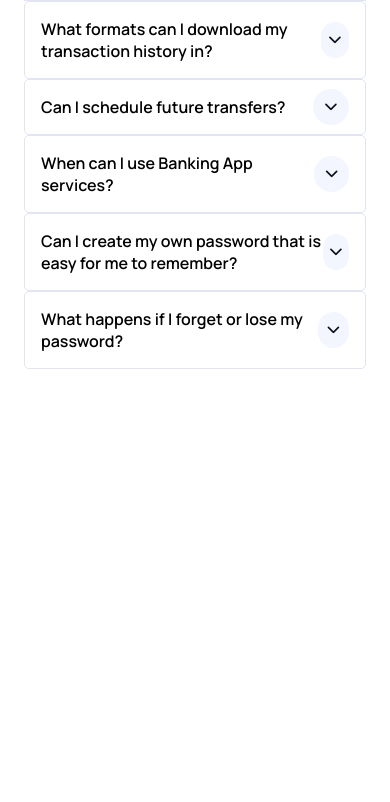
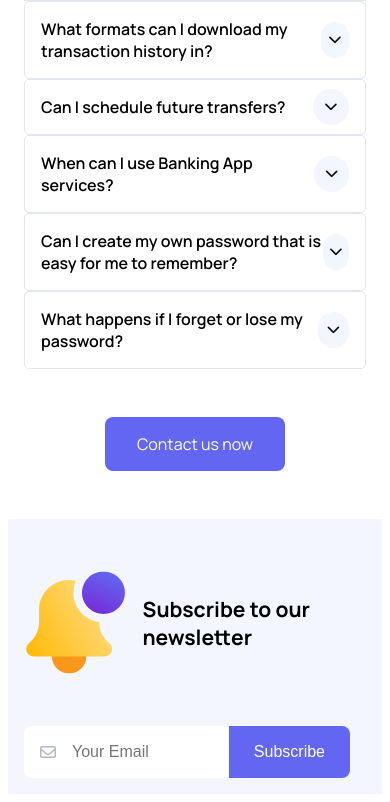
Before and after one commit to Abdifatah-7/Inl-mningUppgift-1, a plain HTML site: page index-light.html in a window 390 px wide. Shown: the part 3500-4302 px from the top of the page. Before the commit the page ends 3877 px from the top, so only its background shows below. Drawn offline with Linux system fonts and the light colour scheme.

Commit message:
subscribes sidan är klart och responsive

```diff
--- a/index-light.html
+++ b/index-light.html
@@ -546,23 +546,43 @@
         <a id="message-contact" href="#">Contack us <i class="fa-solid fa-arrow-right"></i></a>
       </div>
 
+      <div class="contact-us">
+        <a class="btn-primary contact-us-now" href="#">Contact us now</a>
+      </div>
+
 
 
     </div>
 
+    </div>
+  </main>
+
+
+  <!-- Subscribe sida  -->
+
+  <main id="subscribe">
+    <div class="container">
 
 
 
+        <div class="title-wrapper">
+          <img src="./images/notification-bell.svg" alt="notification">
+          <h4 class="headline-1">Subscribe to our newsletter to stay <br> informed about latest updates</h4>
 
+          <h4 class="headline-2">Subscribe to our <br>
+            newsletter </h4>
+        </div>
 
-
-
-
-
-
+        <div class="input-group">
+          <i class="fa-regular fa-envelope email-icon"></i>
+        <input class="mail-input" type="email" placeholder="Your Email">
+        <button class="subscribe-btn btn-primary">Subscribe</button>
+        </div>
 
     </div>
+
   </main>
+
 
 
 
--- a/style-light.css
+++ b/style-light.css
@@ -983,10 +983,26 @@ grid-template-columns: 1fr;
             display: none;
           }
 
+          .contact-us{
+            display: grid;
+            place-items: center;
+            padding-top: 3rem;
+            padding-bottom: 3rem;
+
+
+            .contact-us-now{
+              display: inline-block;
+              padding: 1em 2em;
+              color: var(--colar-white);
+
+            }
+          }
+
 
           @media (min-width:768px){
             .container{
               max-width: 720px;
+              padding-bottom: 2rem;
 
             }
 
@@ -1054,6 +1070,10 @@ grid-template-columns: 1fr;
 
             }
 
+            .contact-us{
+              display: none;
+            }
+
           }
 
           @media(min-width:1400px){
@@ -1103,8 +1123,135 @@ grid-template-columns: 1fr;
             }
           }
 
+          .contact-us{
+            display: none;
+          }
+
 
 
       }
 
     }
+
+
+
+    #subscribe{
+
+      .container{
+        display: flex ;
+        flex-direction: column;
+        padding-top: 3rem;
+        background-color: #F3F6FF;
+      }
+
+      .title-wrapper{
+        display: flex;
+        gap: 1rem;
+        font-size: 21px;
+        font-weight: 800;
+        padding-bottom: 2rem;
+
+        .headline-1{
+          display: none;
+        }
+
+        img{
+          width: 30%;
+        }
+      }
+
+      .input-group{
+        display: flex;
+        padding: 1rem ;
+        padding-left: 0;
+        position: relative;
+        color: #B4B7C9;
+
+
+        .email-icon{
+          position: absolute;
+          top: 50%;
+          left: 1rem;
+          transform: translateY(-50%);
+        }
+
+        .mail-input{
+          border: none;
+          padding-inline: 2rem;
+          padding: 1em;
+          height: 52px;
+          width: 100%;
+          border-radius: .5em 0 0 .5em;
+          font-size: 16px;
+          padding-left: 3rem;
+
+        }
+
+        .subscribe-btn{
+          display: flex;
+          border: 0;
+          border-radius: 0 .5em .5em 0;
+          font-size: 16px;
+        }
+      }
+
+
+
+      @media(min-width:768px){
+
+        .container{
+          max-width: 720px;
+          display: flex;
+          justify-content: space-between;
+          align-items: center;
+          gap: 1rem;
+          flex-direction: row;
+          border-radius: .5em;
+          padding-bottom: 3rem;
+          /* margin-left: 2rem; */
+
+        }
+
+        .title-wrapper{
+          padding-bottom: 0;
+          img{
+            width: 70px;
+
+          }
+        }
+
+        .input-group{
+          width: 50%;
+        }
+
+      }
+
+      @media(min-width:1400px){
+        .container{
+          max-width: 1320px;
+          display: flex;
+          justify-content: space-evenly;
+        }
+
+        .title-wrapper{
+          gap: 2rem;
+
+          .headline-2{
+            display: none;
+          }
+
+          .headline-1{
+            display: inline-block;
+            font-size: 24px;
+            font-weight: 800;
+          }
+
+        }
+
+        .input-group{
+          width: 35%;
+        }
+      }
+
+
+    }
```
Also changed, not shown: images/notification-bell.svg (added).
